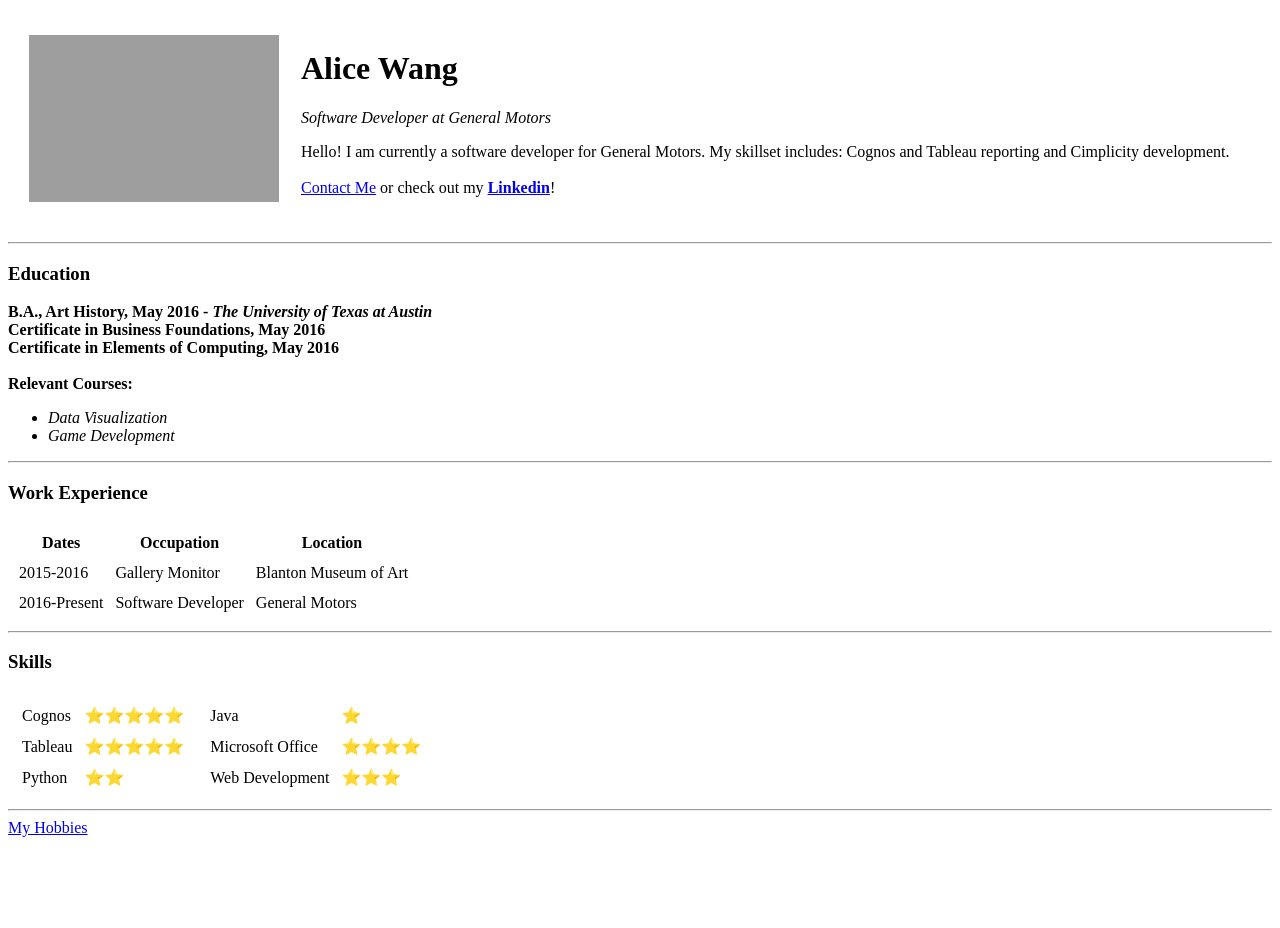
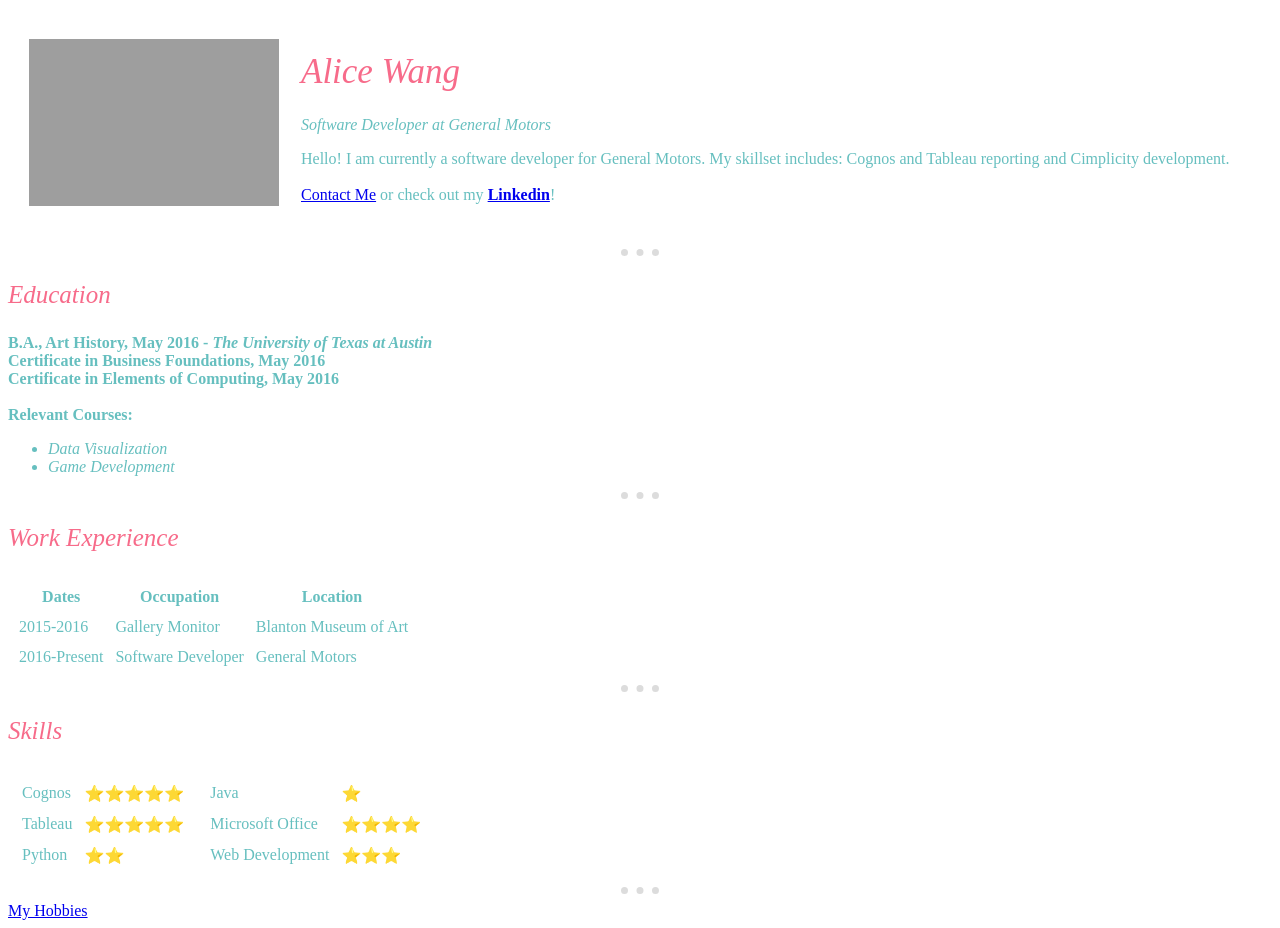
Before and after one commit to Alice16/cv, a plain HTML site: page index.html in a window 1280 px wide. Before the commit the page ends 845 px from the top, so only its background shows below. Drawn offline with Linux system fonts and the light colour scheme; grey boxes are pictures that could not be loaded.

Commit message:
Added starting CSS

```diff
--- /dev/null
+++ b/css/styles.css
@@ -0,0 +1,28 @@
+  body {
+    background-color: #ffffff;
+    color: #66bfbf;
+    font: 16px serif;
+  }
+
+  hr {
+    border-style: none;
+    border-top-style: dotted;
+    border-width: 7px;
+    border-color: gainsboro;
+    width: 3%;
+  }
+
+  h1 {
+    color: #f76b8a;
+    font: oblique 35px serif;
+  }
+
+  h2 {
+    color: #f76b8a;
+    font: oblique 30px serif;
+  }
+
+  h3 {
+    color: #f76b8a;
+    font: oblique 25px serif;
+  }
--- a/index.html
+++ b/index.html
@@ -2,8 +2,11 @@
 <html>
 
 <head>
+
   <meta charset="utf-8">
   <title>Alice's Personal Site</title>
+  <link rel="stylesheet" href="css/styles.css">
+
 </head>
 
 <body>
```
Also changed, not shown: contact.html (+1 -0 lines), hobbies.html (+1 -0 lines).
